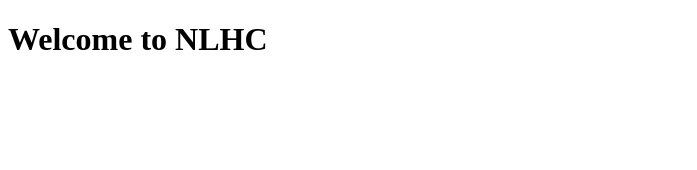
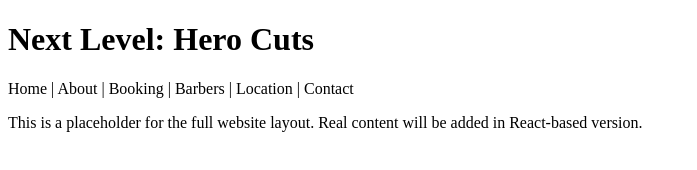
Before and after one commit to TBJonny/NLHC-Website, a plain HTML site: page index.html in a window 1280 px wide. Shown: the whole page, without its empty margins (0-697 px from the left). Drawn offline with Linux system fonts and the light colour scheme.

Commit message:
Add files via upload

```diff
--- a/index.html
+++ b/index.html
@@ -1 +1,13 @@
-<!DOCTYPE html><html><head><title>Next Level: Hero Cuts</title></head><body><h1>Welcome to NLHC</h1></body></html>
+
+<!DOCTYPE html>
+<html>
+<head>
+  <title>Next Level: Hero Cuts</title>
+  <meta name="viewport" content="width=device-width, initial-scale=1.0">
+</head>
+<body>
+  <h1>Next Level: Hero Cuts</h1>
+  <p>Home | About | Booking | Barbers | Location | Contact</p>
+  <p>This is a placeholder for the full website layout. Real content will be added in React-based version.</p>
+</body>
+</html>
```
Also changed, not shown: admin.html (added, +9 -0 lines).
